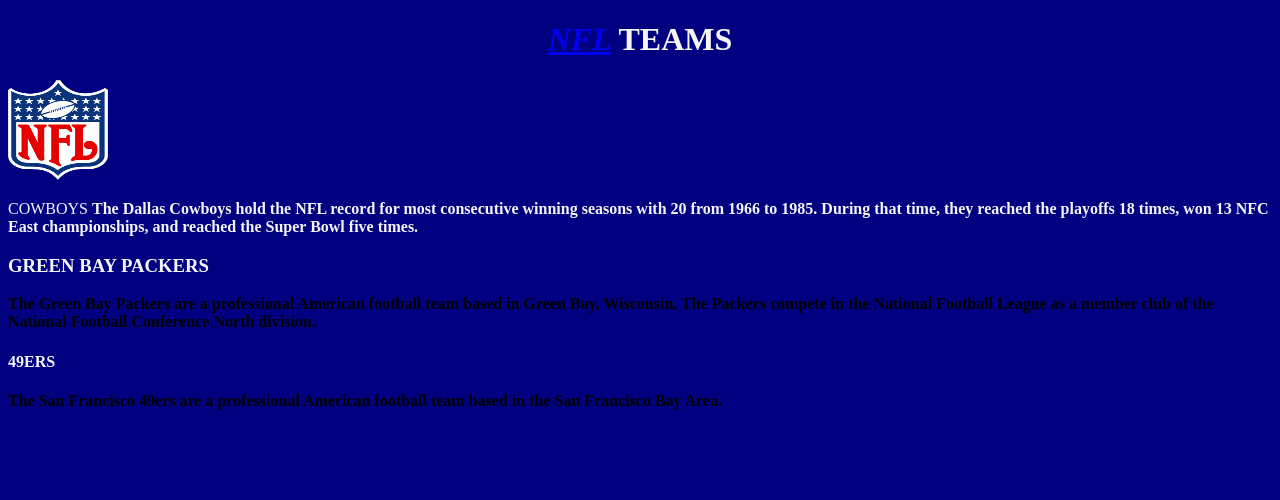
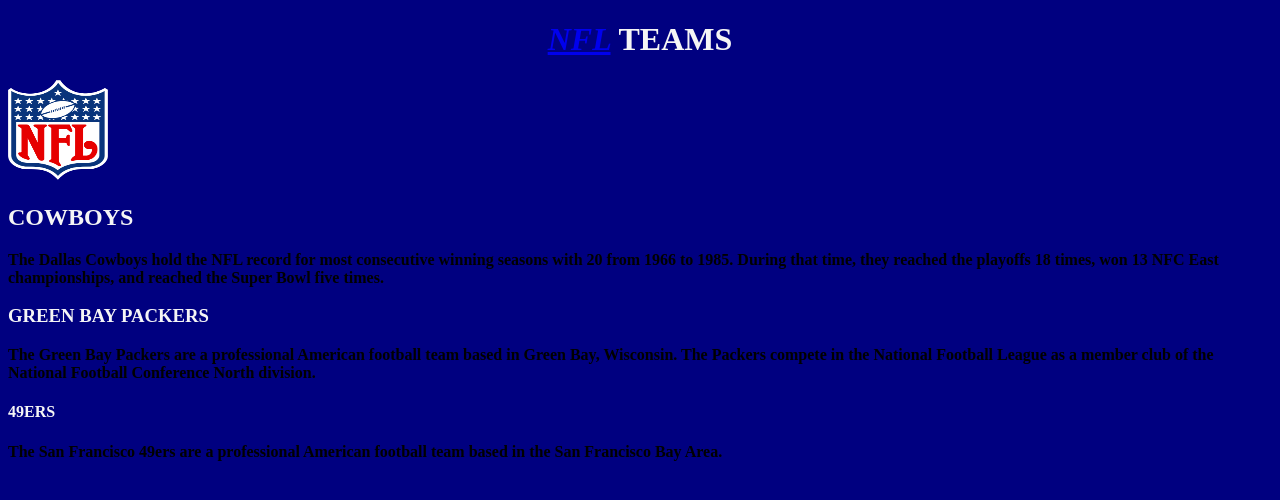
Before and after one commit to amayabaker/amayabaker.github.io, a plain HTML site: page index.html in a window 1280 px wide. Drawn offline with Linux system fonts and the light colour scheme; files whose address does not match are found by name.

Commit message:
jgvhmgvc,gv

```diff
--- a/index.html
+++ b/index.html
@@ -8,7 +8,7 @@
         <h1 style= "text-align: center; color:whitesmoke"> <i><a href= https://www.nfl.com>NFL</a> </i> TEAMS </h1>
         <img src="pngwing.com.png" height="100px" width="100px">
         <p>
-            <h class = "headers">COWBOYS</h2>
+            <h2 class = "headers">COWBOYS</h2>
             <b> The Dallas Cowboys hold the NFL record for most consecutive winning seasons with 20 from 1966 to 1985. During that time, they reached the playoffs 18 times, won 13 NFC East championships, and reached the Super Bowl five times.</b>
             <br>
             <h3 class = "headers">GREEN BAY PACKERS </h3>
```
